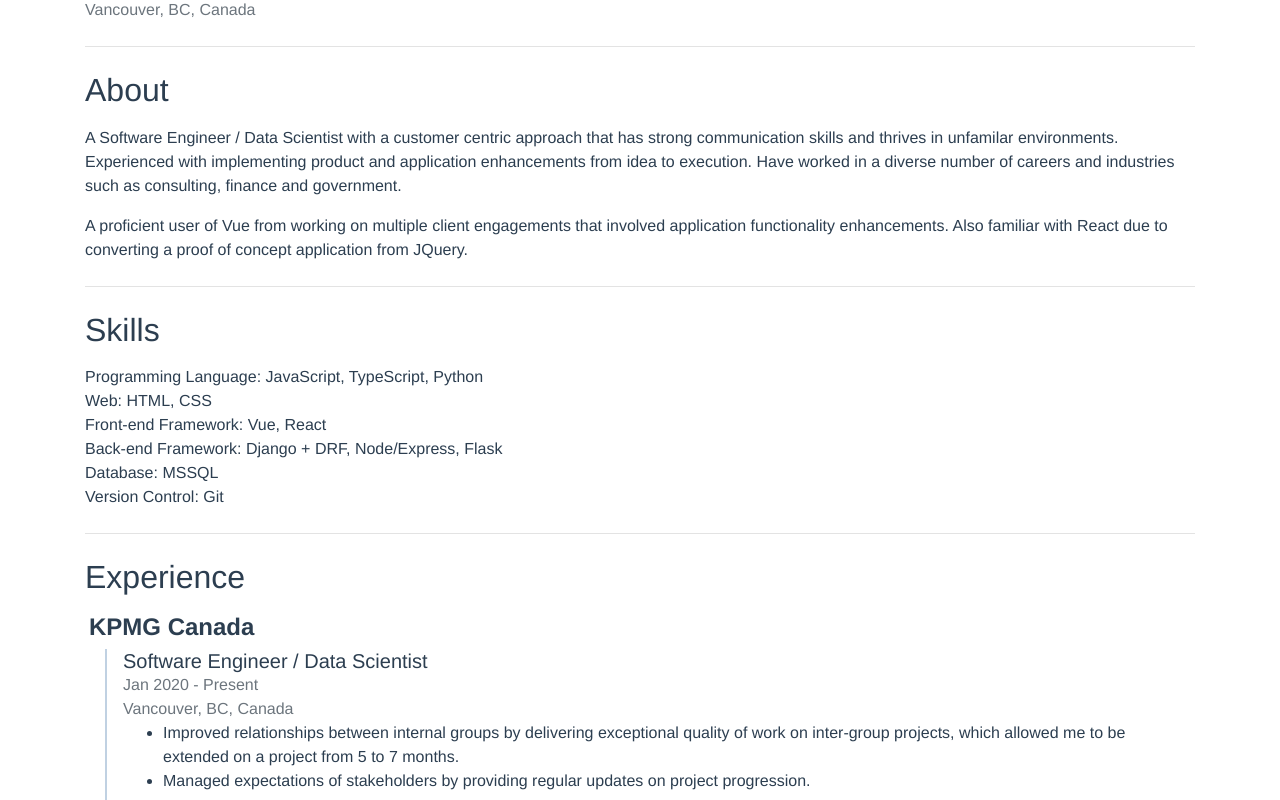
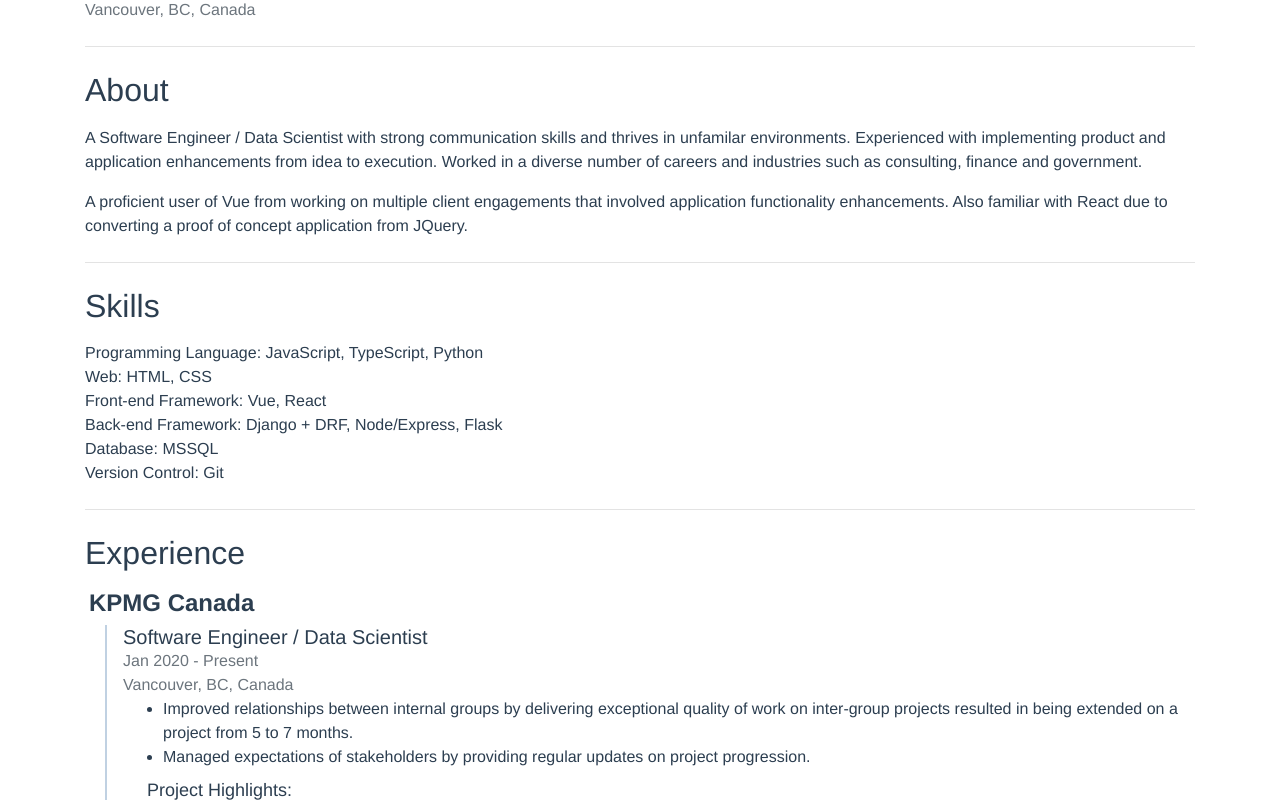
Before and after one commit to vrif/vrif.github.io, a Vue app: page /#/resume in a window 1280 px wide. Shown: the part 220-1020 px from the top of the page. Built offline with nearby package versions, Linux system fonts and the light colour scheme.

Commit message:
Updated resume wording.

```diff
--- a/src/assets/portfolio.ts
+++ b/src/assets/portfolio.ts
@@ -4,7 +4,7 @@
     topics: "Transforming a static portfolio to a website utilizing  a frontend framework that displays the projects located on my GitHub and an extended version of my resume.",
     type: <const> "Project",
     tags: ["Software Engineering"],
-    tools: "Vue, TypeScript, JavaScript, HTML, CSS, Bootstrap",
+    tools: "Vue, JavaScript, TypeScript, HTML, CSS, Bootstrap",
     links: [{
       url: "https://github.com/vrif/vrif.github.io"
     }],
--- a/src/assets/resume.ts
+++ b/src/assets/resume.ts
@@ -1,8 +1,8 @@
 export const about = [
   [
-    "A Software Engineer / Data Scientist with a customer centric approach that has strong communication skills and thrives in unfamilar environments.",
+    "A Software Engineer / Data Scientist with strong communication skills and thrives in unfamilar environments.",
     "Experienced with implementing product and application enhancements from idea to execution.",
-    "Have worked in a diverse number of careers and industries such as consulting, finance and government.",
+    "Worked in a diverse number of careers and industries such as consulting, finance and government.",
   ],
   [
     "A proficient user of Vue from working on multiple client engagements that involved application functionality enhancements.",
@@ -28,7 +28,7 @@
         duration: "Jan 2020 - Present",
         location: "Vancouver, BC, Canada",
         description: [
-            "Improved relationships between internal groups by delivering exceptional quality of work on inter-group projects, which allowed me to be extended on a project from 5 to 7 months.",
+            "Improved relationships between internal groups by delivering exceptional quality of work on inter-group projects resulted in being extended on a project from 5 to 7 months.",
             "Managed expectations of stakeholders by providing regular updates on project progression.",
           ],
         format: <const> "list",
```
